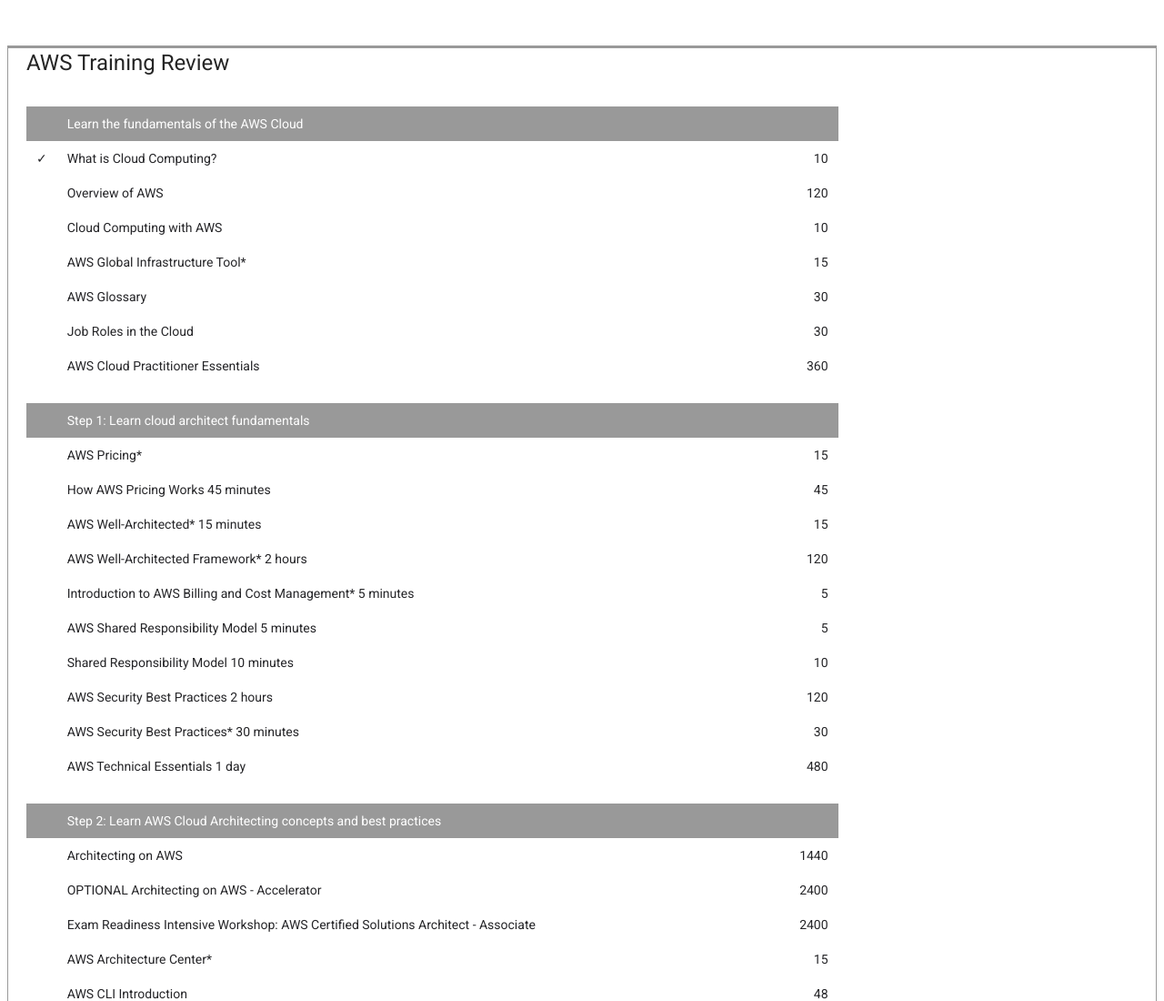
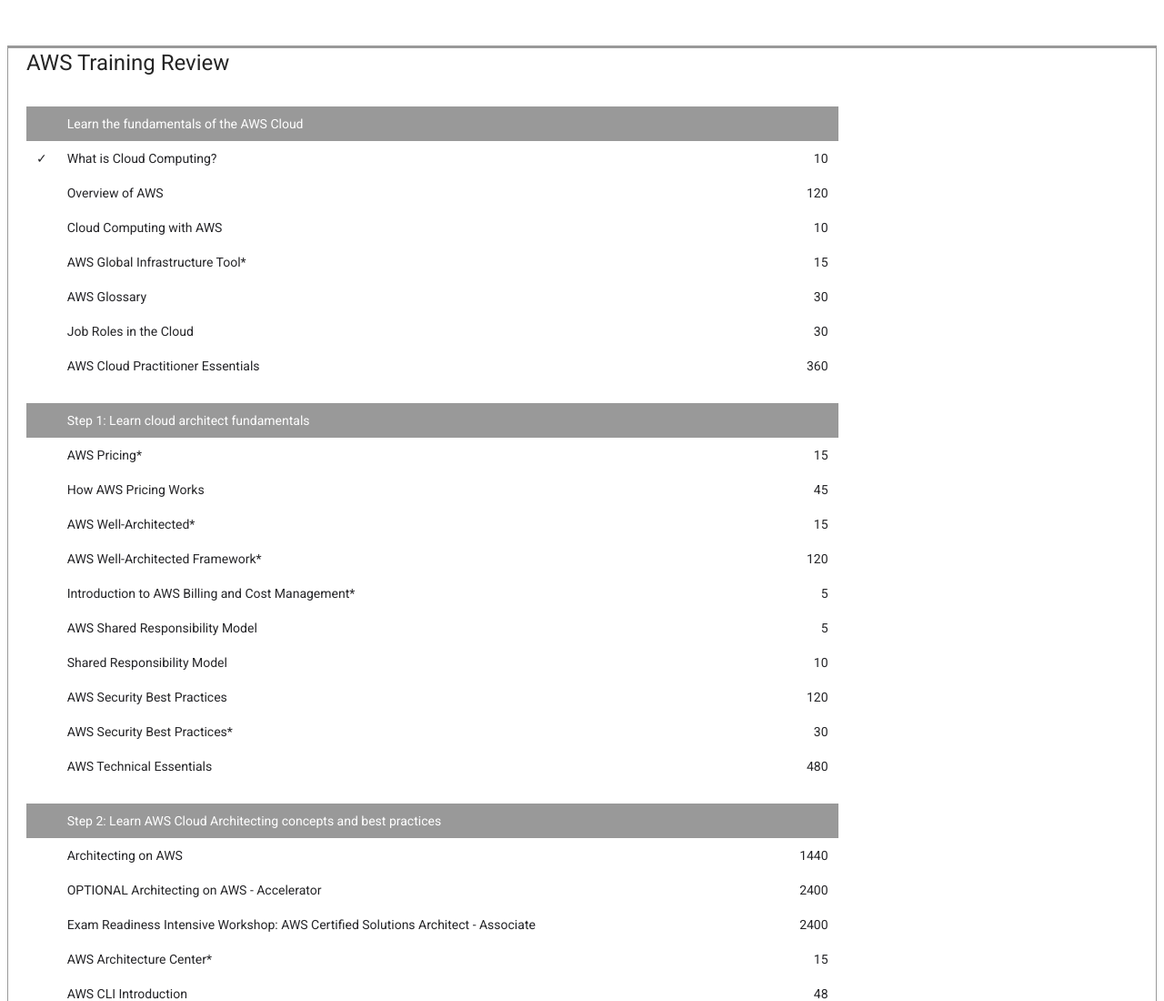
Before and after one commit to brentgfox/brentgfox.github.io, a plain HTML site: page awstraining.html in a window 1280 px wide. Shown: the top 1100 px of the page at 91% size. Drawn offline with Linux system fonts and the light colour scheme.

Commit message:
Updates to clean up times.

```diff
--- a/awstraining.html
+++ b/awstraining.html
@@ -78,51 +78,51 @@
                 </tr>
                 <tr>
                     <td></td>
-                    <td>How AWS Pricing Works 45 minutes</td>
+                    <td>How AWS Pricing Works</td>
                     <td class="time">45</td>
                 </tr>
                 <tr>
                     <td></td>
-                    <td>AWS Well-Architected* 15 minutes</td>
+                    <td>AWS Well-Architected*</td>
                     <td class="time">15</td>
                 </tr>
                 <tr>
                     <td></td>
-                    <td>AWS Well-Architected Framework* 2 hours</td>
+                    <td>AWS Well-Architected Framework*</td>
                     <td class="time">120</td>
                 </tr>
                 <tr>
                     <td></td>
-                    <td>Introduction to AWS Billing and Cost Management* 5 minutes</td>
+                    <td>Introduction to AWS Billing and Cost Management*</td>
                     <td class="time">5</td>
                 </tr>
                 <tr>
                     <td></td>
-                    <td>AWS Shared Responsibility Model 5 minutes</td>
+                    <td>AWS Shared Responsibility Model</td>
                     <td class="time">5</td>
                 </tr>
                 <tr>
                     <td></td>
-                    <td>Shared Responsibility Model 10 minutes</td>
+                    <td>Shared Responsibility Model</td>
                     <td class="time">10</td>
                 </tr>
                 <tr>
                     <td></td>
-                    <td>AWS Security Best Practices 2 hours</td>
+                    <td>AWS Security Best Practices</td>
                     <td class="time">120</td>
                 </tr>
                 <tr>
                     <td></td>
-                    <td>AWS Security Best Practices* 30 minutes</td>
+                    <td>AWS Security Best Practices*</td>
                     <td class="time">30</td>
                 </tr>
                 <tr>
                     <td></td>
-                    <td>AWS Technical Essentials 1 day</td>
+                    <td>AWS Technical Essentials</td>
                     <td class="time">480</td>
                 </tr>
                 <tr>
-                    <td height=19 colspan=3 style='height:14.5pt;mso-ignore:colspan'></td>
+                    <td></td>
                 </tr>
                 <tr class=table-header>
                     <td></td>
```
